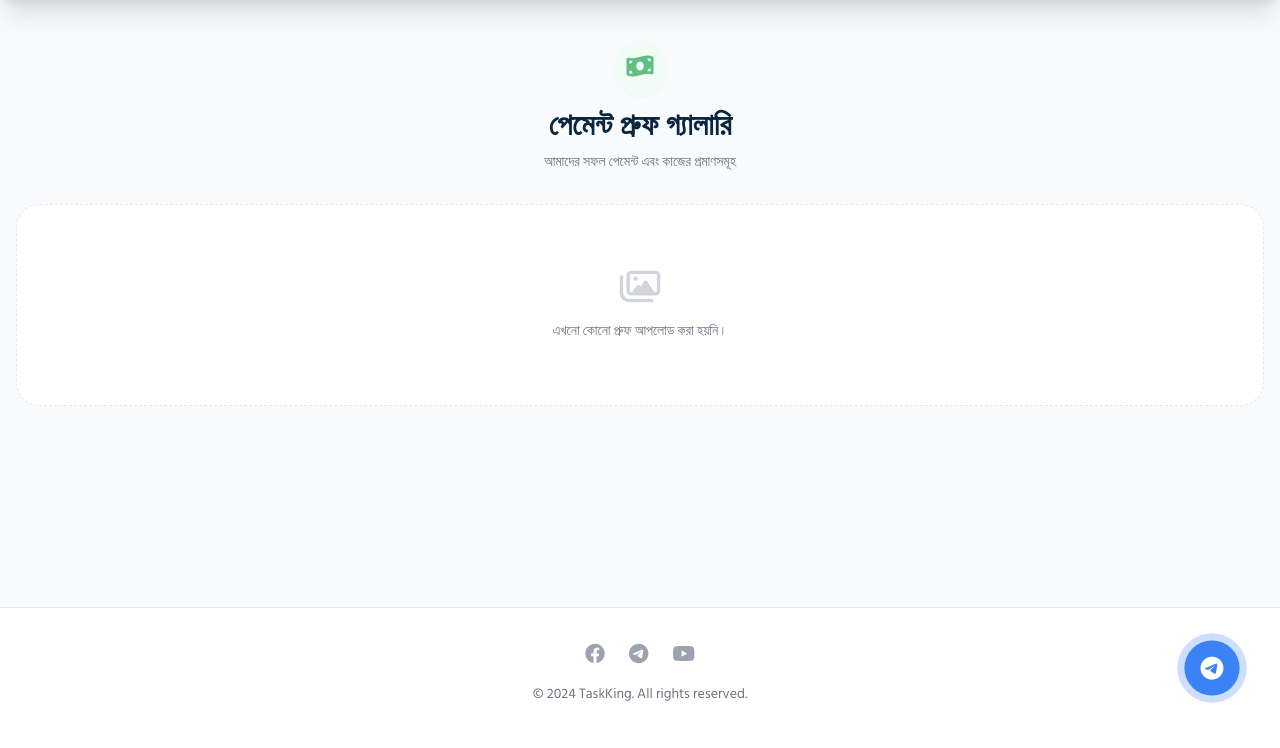
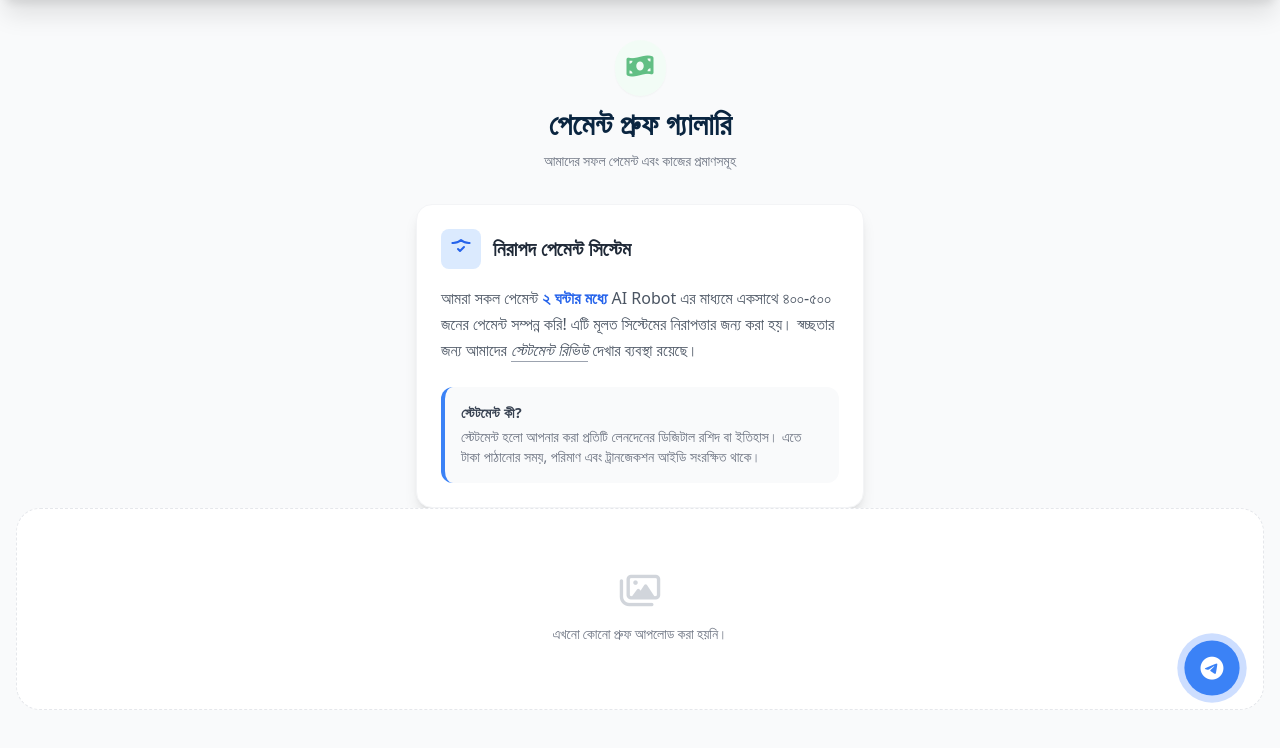
Before and after one commit to siaful2580mm-hub/test, a Flask app: page /proofs in a window 1280 px wide. Shown: the part 64-812 px from the top of the page. Before the commit the page ends 767 px from the top, so only its background shows below. Run offline with Flask 3, Linux system fonts and the light colour scheme; data that the repository does not hold is empty; parts of the project's set-up code (start-up, migrations or seed data) failed here and were passed over; some libraries are stand-ins or nearby versions.

Commit message:
Update proofs.html

```diff
--- a/templates/proofs.html
+++ b/templates/proofs.html
@@ -9,6 +9,30 @@
     </div>
     <h1 class="text-2xl md:text-3xl font-bold text-[#0A2540]">পেমেন্ট প্রুফ গ্যালারি</h1>
     <p class="text-gray-500 mt-2 text-sm">আমাদের সফল পেমেন্ট এবং কাজের প্রমাণসমূহ</p>
+</div>
+
+<div class="max-w-md mx-auto bg-white shadow-lg rounded-2xl overflow-hidden border border-gray-100 font-sans">
+    <div class="p-6">
+        <div class="flex items-center mb-4">
+            <div class="p-2 bg-blue-100 rounded-lg">
+                <svg class="w-6 h-6 text-blue-600" fill="none" stroke="currentColor" viewBox="0 0 24 24">
+                    <path stroke-linecap="round" stroke-linejoin="round" stroke-width="2" d="M9 12l2 2 4-4m5.618-4.016A11.955 11.955 0 0112 2.944a11.955 11.955 0 01-8.618 3.04customM12 21.355r-1.173-1.083C5.4 15.36 2 12.28 2 8.5 2 5.42 4.42 3 7.5 3c1.74 0 3.41.81 4.5 2.09C13.09 3.81 14.76 3 16.5 3 19.58 3 22 5.42 22 8.5c0 3.78-3.4 6.86-8.55 11.54L12 21.35z"></path>
+                </svg>
+            </div>
+            <h2 class="ml-3 text-xl font-bold text-gray-800">নিরাপদ পেমেন্ট সিস্টেম</h2>
+        </div>
+
+        <p class="text-gray-600 leading-relaxed mb-6">
+            আমরা সকল পেমেন্ট <span class="font-bold text-blue-600">২ ঘন্টার মধ্যে</span> AI Robot এর মাধ্যমে একসাথে ৪০০-৫০০ জনের পেমেন্ট সম্পন্ন করি! এটি মূলত সিস্টেমের নিরাপত্তার জন্য করা হয়। স্বচ্ছতার জন্য আমাদের <span class="italic border-b border-gray-400">স্টেটমেন্ট রিভিউ</span> দেখার ব্যবস্থা রয়েছে।
+        </p>
+
+        <div class="bg-gray-50 rounded-xl p-4 border-l-4 border-blue-500">
+            <h3 class="text-sm font-semibold text-gray-700 uppercase tracking-wide">স্টেটমেন্ট কী?</h3>
+            <p class="text-sm text-gray-500 mt-1">
+                স্টেটমেন্ট হলো আপনার করা প্রতিটি লেনদেনের ডিজিটাল রশিদ বা ইতিহাস। এতে টাকা পাঠানোর সময়, পরিমাণ এবং ট্রানজেকশন আইডি সংরক্ষিত থাকে।
+            </p>
+        </div>
+    </div>
 </div>
 
 <!-- 1. ADMIN UPLOAD FORM (Only Visible to Admin) -->
```
